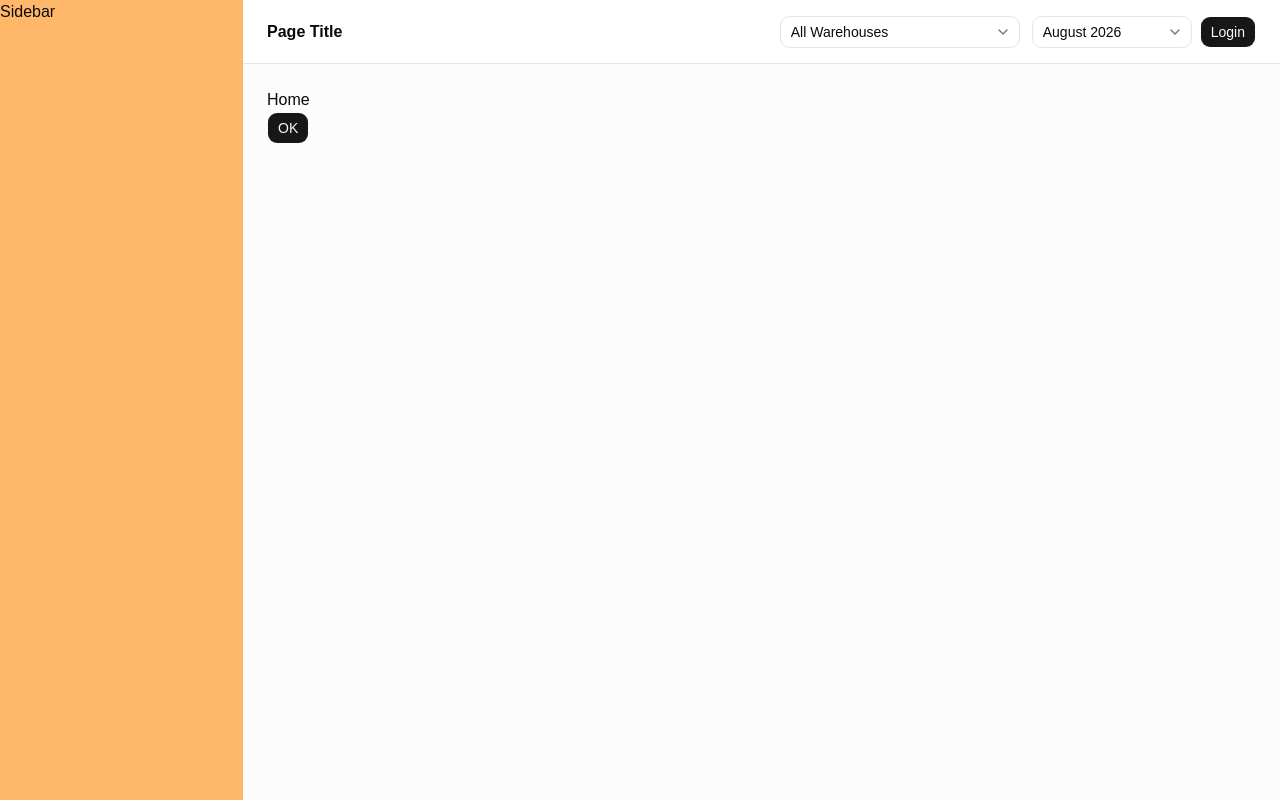
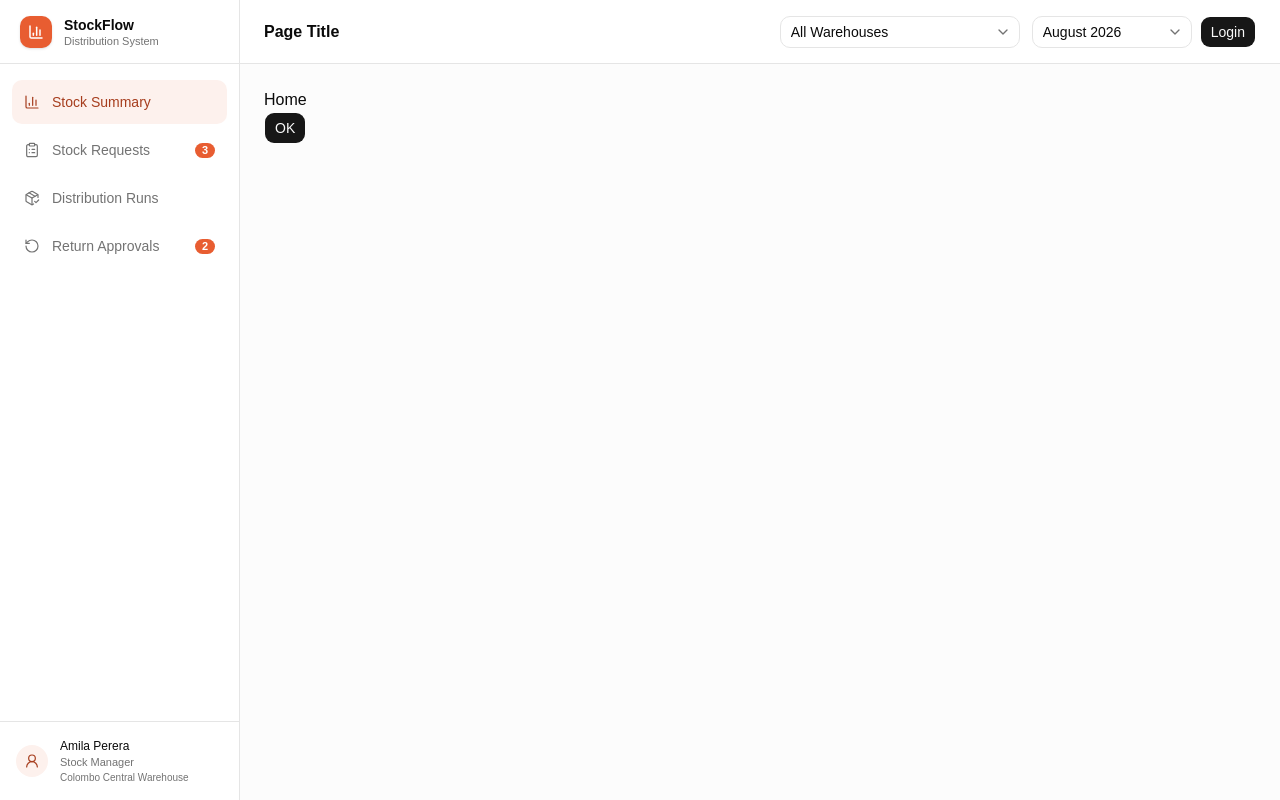
Before and after one commit to dhanushkagunawardhana/stockflow-web-poc, a React (Vite) app: page / in a window 1280 px wide. Built offline with nearby package versions, Linux system fonts and the light colour scheme.

Commit message:
sidebar added

```diff
--- a/src/components/compositions/Sidebar.jsx
+++ /dev/null
@@ -1,7 +0,0 @@
-import React from "react";
-
-function Sidebar() {
-  return <div className="min-h-screen bg-orange-300 w-[300px]">Sidebar</div>;
-}
-
-export default Sidebar;
--- a/src/components/compositions/index.jsx
+++ b/src/components/compositions/index.jsx
@@ -1,4 +1,4 @@
-import Sidebar from "./Sidebar";
+import Sidebar from "@/components/sidebar";
 import TopNav from "./TopNav";
 
 export { Sidebar, TopNav };
--- /dev/null
+++ b/src/components/sidebar/Sidebar.jsx
@@ -0,0 +1,17 @@
+import { sidebarNavigation, sidebarProfile } from "@/data/nav";
+
+import SidebarHeader from "./SidebarHeader";
+import SidebarNav from "./SidebarNav";
+import SidebarProfile from "./SidebarProfile";
+
+function Sidebar() {
+  return (
+    <aside className="sticky top-0 hidden h-screen w-60 shrink-0 flex-col border-r border-border bg-background lg:flex">
+      <SidebarHeader />
+      <SidebarNav items={sidebarNavigation} />
+      <SidebarProfile profile={sidebarProfile} />
+    </aside>
+  );
+}
+
+export default Sidebar;
--- /dev/null
+++ b/src/components/sidebar/SidebarHeader.jsx
@@ -0,0 +1,18 @@
+import { BarChart3 } from "lucide-react";
+
+function SidebarHeader() {
+  return (
+    <div className="flex h-16 items-center gap-3 border-b border-border px-5">
+      <div className="flex size-8 items-center justify-center rounded-lg bg-[#e85d31] text-white shadow-sm">
+        <BarChart3 aria-hidden="true" className="size-4" strokeWidth={2.25} />
+      </div>
+
+      <div className="leading-tight">
+        <p className="text-sm font-semibold text-foreground">StockFlow</p>
+        <p className="text-[11px] text-muted-foreground">Distribution System</p>
+      </div>
+    </div>
+  );
+}
+
+export default SidebarHeader;
--- /dev/null
+++ b/src/components/sidebar/SidebarNav.jsx
@@ -0,0 +1,39 @@
+function SidebarNavItem({ item }) {
+  const { badge, icon: Icon, isActive, label } = item;
+
+  return (
+    <li>
+      <button
+        type="button"
+        aria-current={isActive ? "page" : undefined}
+        className={`flex h-11 w-full items-center gap-3 rounded-lg px-3 text-left text-sm font-medium transition-colors ${
+          isActive
+            ? "bg-[#fdf1ed] text-[#a63d1d]"
+            : "text-muted-foreground hover:bg-muted hover:text-foreground"
+        }`}
+      >
+        <Icon aria-hidden="true" className="size-4 shrink-0" strokeWidth={1.8} />
+        <span>{label}</span>
+        {badge ? (
+          <span className="ml-auto inline-flex min-w-5 items-center justify-center rounded-full bg-[#e85d31] px-1.5 py-0.5 text-[11px] font-semibold leading-none text-white">
+            {badge}
+          </span>
+        ) : null}
+      </button>
+    </li>
+  );
+}
+
+function SidebarNav({ items }) {
+  return (
+    <nav aria-label="Primary navigation" className="px-3 py-4">
+      <ul className="space-y-1">
+        {items.map((item) => (
+          <SidebarNavItem key={item.label} item={item} />
+        ))}
+      </ul>
+    </nav>
+  );
+}
+
+export default SidebarNav;
--- /dev/null
+++ b/src/components/sidebar/SidebarProfile.jsx
@@ -0,0 +1,24 @@
+import { UserRound } from "lucide-react";
+
+function SidebarProfile({ profile }) {
+  return (
+    <div className="mt-auto border-t border-border px-4 py-4">
+      <div className="flex items-center gap-3">
+        <div className="flex size-8 shrink-0 items-center justify-center rounded-full bg-[#fdf1ed] text-[#a63d1d]">
+          <UserRound aria-hidden="true" className="size-4" strokeWidth={1.8} />
+        </div>
+        <div className="min-w-0 leading-tight">
+          <p className="truncate text-xs font-medium text-foreground">{profile.name}</p>
+          <p className="mt-0.5 truncate text-[11px] text-muted-foreground">
+            {profile.role}
+          </p>
+          <p className="mt-0.5 truncate text-[10px] text-muted-foreground">
+            {profile.warehouse}
+          </p>
+        </div>
+      </div>
+    </div>
+  );
+}
+
+export default SidebarProfile;
--- /dev/null
+++ b/src/components/sidebar/index.jsx
@@ -0,0 +1,3 @@
+import Sidebar from "./Sidebar";
+
+export default Sidebar;
--- /dev/null
+++ b/src/data/nav.jsx
@@ -0,0 +1,34 @@
+import {
+  BarChart3,
+  ClipboardList,
+  PackageCheck,
+  RotateCcw,
+} from "lucide-react";
+
+export const sidebarNavigation = [
+  {
+    label: "Stock Summary",
+    icon: BarChart3,
+    isActive: true,
+  },
+  {
+    label: "Stock Requests",
+    icon: ClipboardList,
+    badge: 3,
+  },
+  {
+    label: "Distribution Runs",
+    icon: PackageCheck,
+  },
+  {
+    label: "Return Approvals",
+    icon: RotateCcw,
+    badge: 2,
+  },
+];
+
+export const sidebarProfile = {
+  name: "Amila Perera",
+  role: "Stock Manager",
+  warehouse: "Colombo Central Warehouse",
+};
--- a/src/layouts/DashboardLayout.jsx
+++ b/src/layouts/DashboardLayout.jsx
@@ -4,10 +4,10 @@ import { Sidebar, TopNav } from "@/components/compositions";
 
 function DashboardLayout({ children }) {
   return (
-    <div className="min-h-screen bg-muted/30 flex flex-row">
+    <div className="flex min-h-screen flex-row bg-muted/30">
       <Sidebar />
 
-      <div className="w-full">
+      <div className="min-w-0 flex-1">
         <TopNav />
 
         <main className="p-6">{children}</main>
```
